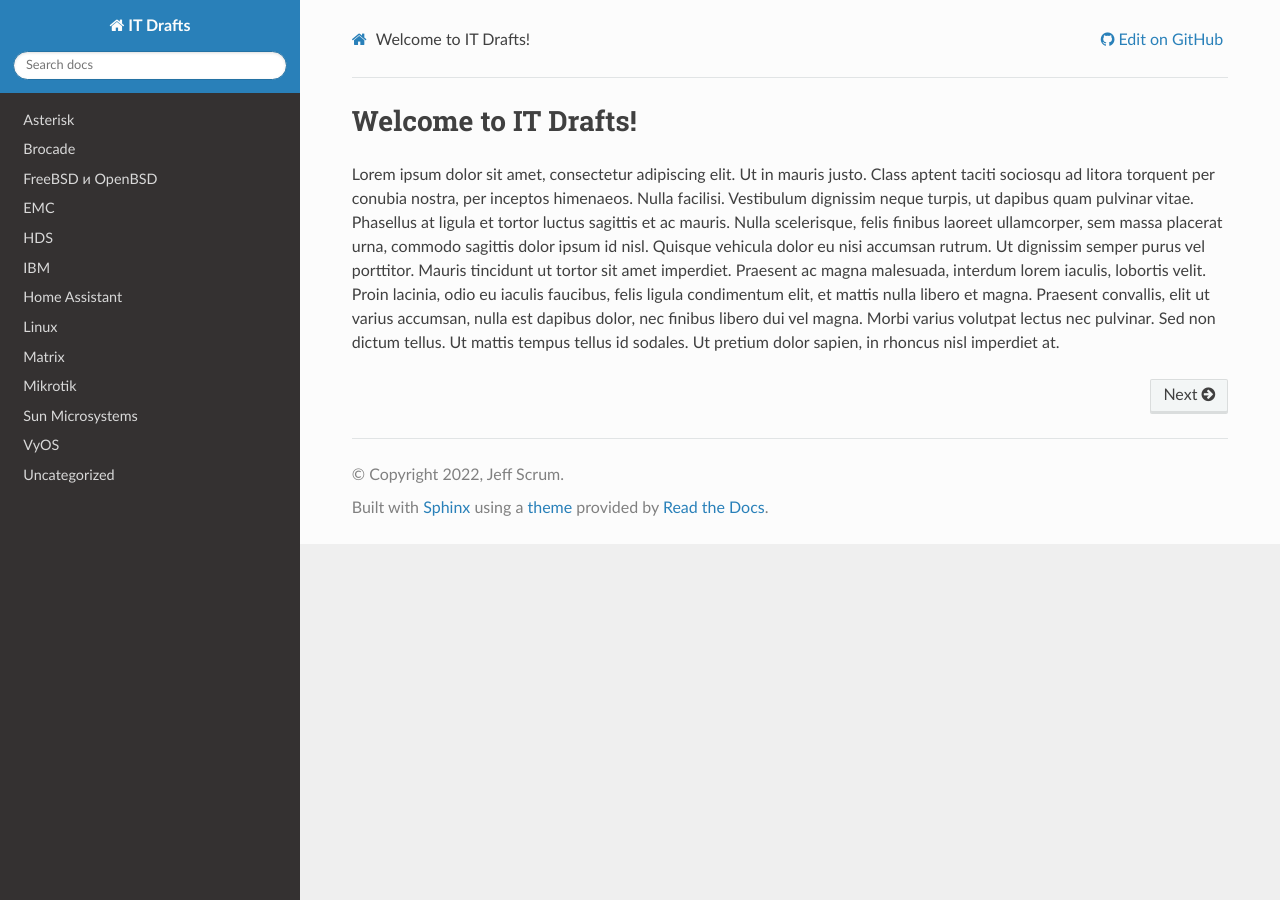
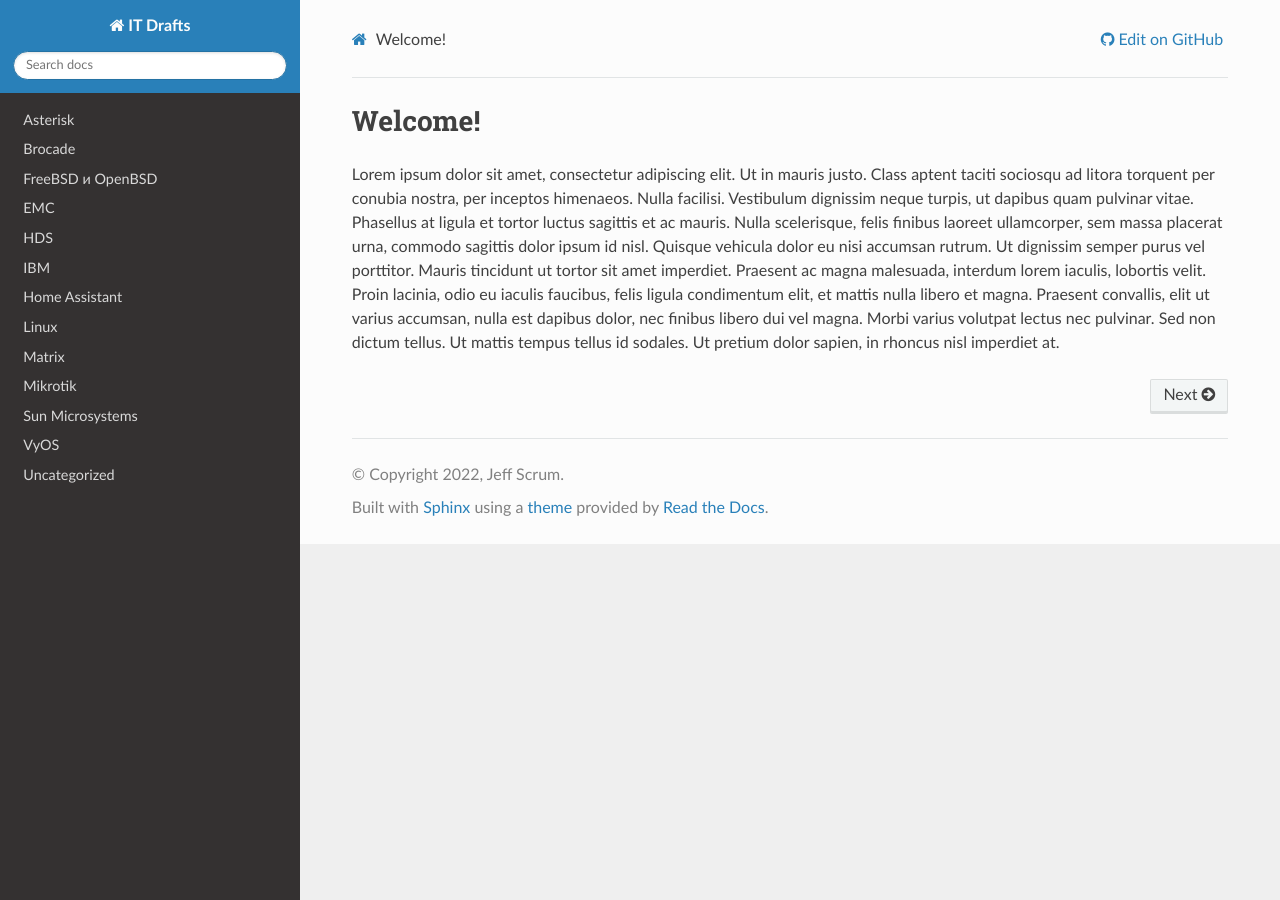
Before and after one commit to jeffscrum/jeffscrum.github.io, a Sphinx documentation site: the page built from source/index.rst, in a window 1280 px wide. Built offline with Sphinx 7.4.7 and the Read the Docs theme 2.0.0, drawn with Linux system fonts in a browser that asks for light colours.

Commit message:
Update index.rst

```diff
--- a/source/index.rst
+++ b/source/index.rst
@@ -4,8 +4,8 @@
    You can adapt this file completely to your liking, but it should at least
    contain the root `toctree` directive.
 
-Welcome to IT Drafts!
-=====================
+Welcome!
+========
 
 Lorem ipsum dolor sit amet, consectetur adipiscing elit. Ut in mauris justo. Class aptent taciti sociosqu ad litora torquent per conubia nostra, per inceptos himenaeos. Nulla facilisi. Vestibulum dignissim neque turpis, ut dapibus quam pulvinar vitae. Phasellus at ligula et tortor luctus sagittis et ac mauris. Nulla scelerisque, felis finibus laoreet ullamcorper, sem massa placerat urna, commodo sagittis dolor ipsum id nisl. Quisque vehicula dolor eu nisi accumsan rutrum. Ut dignissim semper purus vel porttitor. Mauris tincidunt ut tortor sit amet imperdiet. Praesent ac magna malesuada, interdum lorem iaculis, lobortis velit. Proin lacinia, odio eu iaculis faucibus, felis ligula condimentum elit, et mattis nulla libero et magna. Praesent convallis, elit ut varius accumsan, nulla est dapibus dolor, nec finibus libero dui vel magna. Morbi varius volutpat lectus nec pulvinar. Sed non dictum tellus. Ut mattis tempus tellus id sodales. Ut pretium dolor sapien, in rhoncus nisl imperdiet at.
 
```
